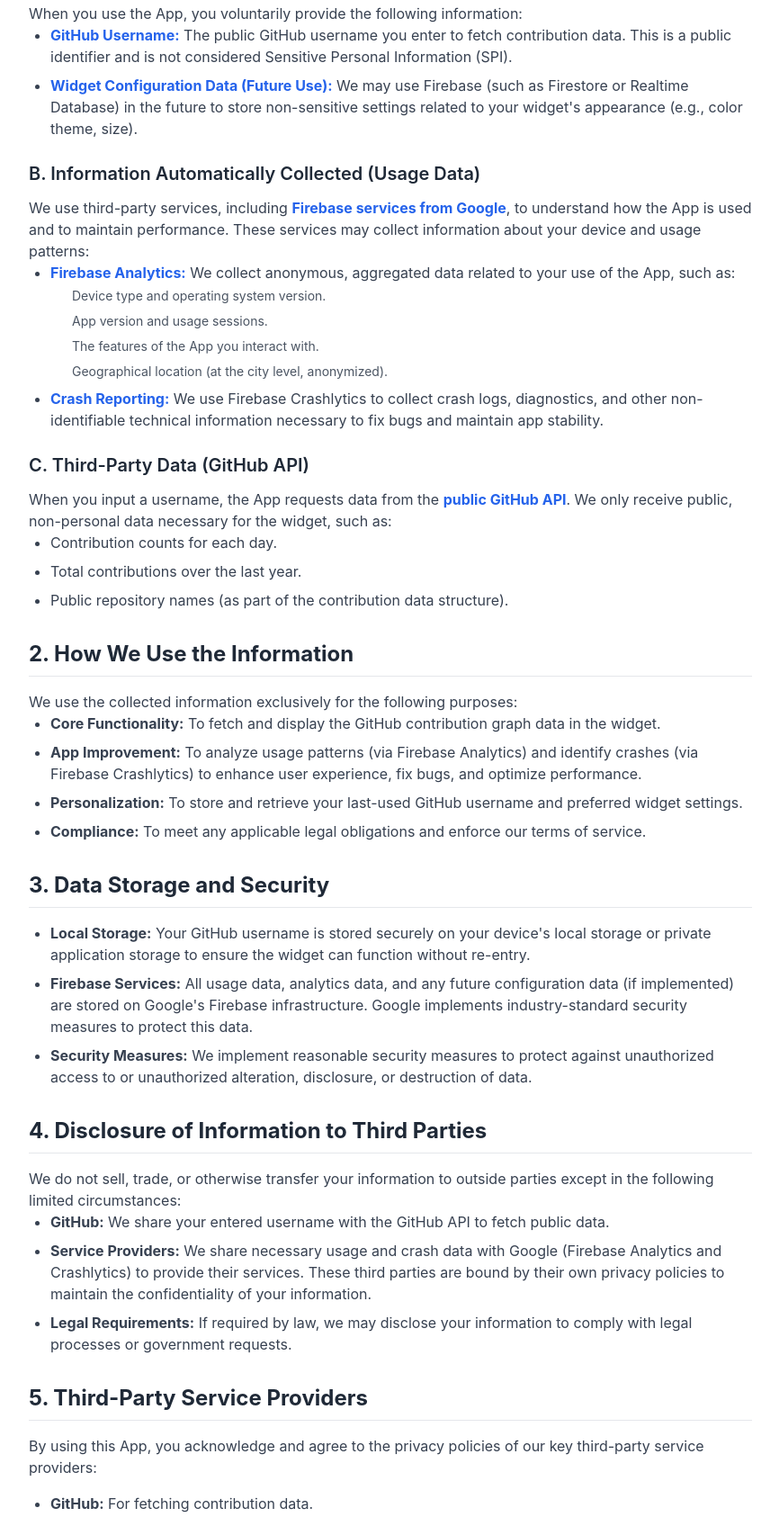
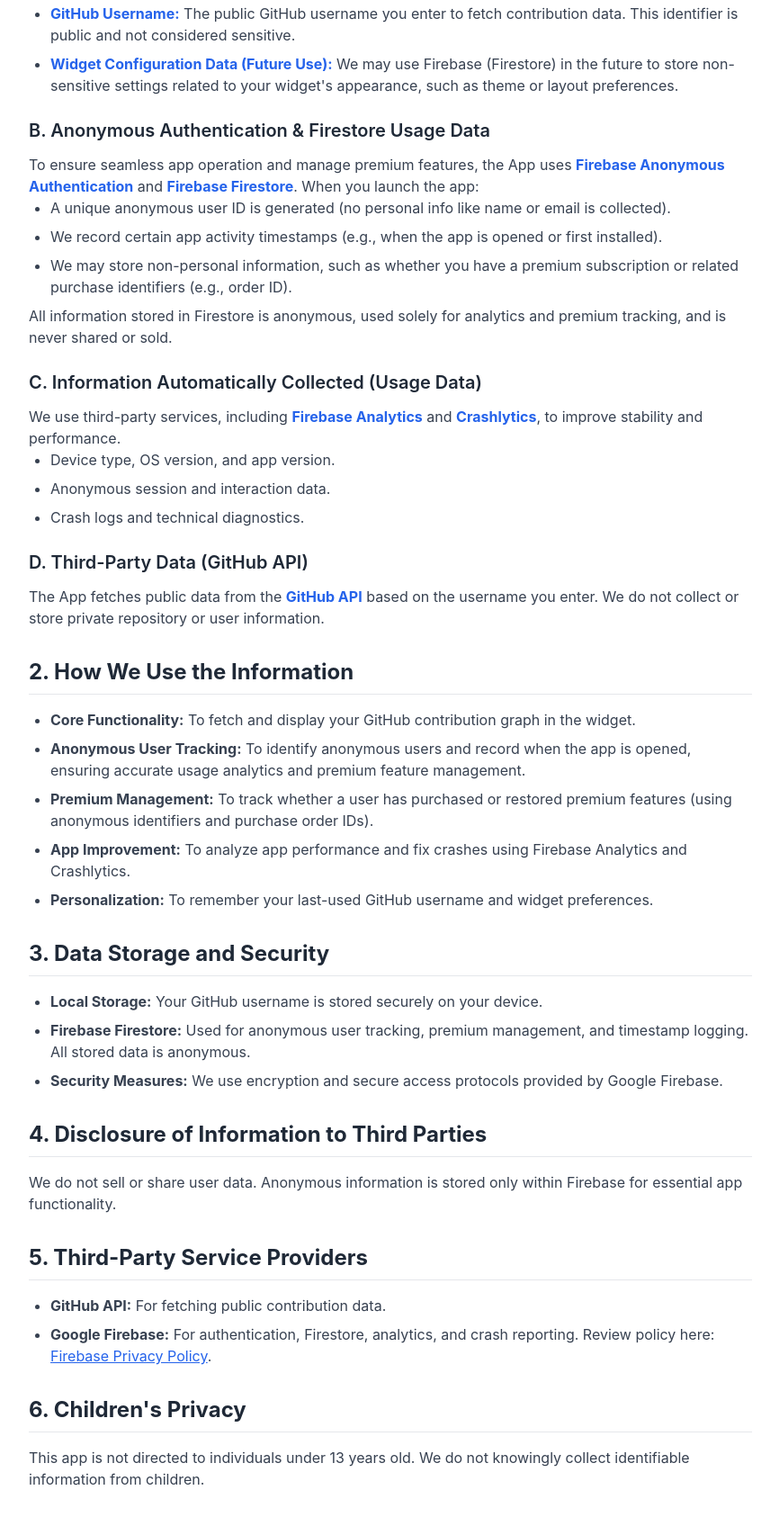
Before and after one commit to agamkoradiya/apps, a plain HTML site: page gitstats/privacy_policy.html in a window 1280 px wide. Shown: the part 487-2173 px from the top of the page at 90% size, without its empty margins (206-1072 px from the left). Drawn offline with nearby package versions, Linux system fonts and the light colour scheme.

Commit message:
Update privacy_policy.html

```diff
--- a/gitstats/privacy_policy.html
+++ b/gitstats/privacy_policy.html
@@ -4,10 +4,8 @@
     <meta charset="UTF-8">
     <meta name="viewport" content="width=device-width, initial-scale=1.0">
     <title>GitStats Widget Privacy Policy</title>
-    <!-- Load Tailwind CSS -->
     <script src="https://cdn.tailwindcss.com"></script>
     <style>
-        /* Custom styles for better readability and a clean look */
         body {
             font-family: 'Inter', sans-serif;
             background-color: #f7f7f9;
@@ -26,7 +24,6 @@
 <body class="p-4 sm:p-8">
     <div class="policy-container mx-auto bg-white shadow-xl rounded-xl p-6 md:p-12">
 
-        <!-- Header -->
         <header class="mb-8 border-b pb-4">
             <h1 class="text-3xl font-extrabold text-gray-800 tracking-tight">Privacy Policy for GitStats Widget App</h1>
             <p class="text-sm text-gray-500 mt-2">
@@ -34,118 +31,97 @@
             </p>
         </header>
 
-        <!-- Policy Introduction -->
         <p class="mb-6 text-gray-700">
-            This Privacy Policy describes how we ("we," "us," or "our") collect, use, and disclose information in connection with your use of the GitStats Widget mobile application (the "App"), designed for Android. We are committed to protecting your privacy. This policy outlines our practices concerning the data we handle, which is primarily public contribution data from GitHub.
+            This Privacy Policy describes how we ("we," "us," or "our") collect, use, and disclose information in connection with your use of the GitStats Widget mobile application (the "App"). We are committed to protecting your privacy. This policy outlines our practices concerning the data we handle, including public GitHub contribution data and limited anonymous analytics data used to improve app functionality.
         </p>
 
         <!-- 1. Information We Collect -->
         <h2 class="text-2xl mt-8 mb-4 font-bold text-gray-800 border-b pb-2">1. Information We Collect</h2>
         <p class="mb-4 text-gray-700">
-            The App is designed to minimize the collection of personal information. We only collect or process data necessary to provide the widget functionality.
+            The App is designed to minimize personal data collection. We only process data necessary for core functionality and app improvement.
         </p>
 
         <h3 class="text-xl mt-6 mb-3 font-semibold text-gray-800">A. Information Voluntarily Provided by You</h3>
-        <p class="text-gray-700">When you use the App, you voluntarily provide the following information:</p>
         <ul class="list-disc ml-6 text-gray-700">
             <li>
-                <strong class="text-blue-600">GitHub Username:</strong> The public GitHub username you enter to fetch contribution data. This is a public identifier and is not considered Sensitive Personal Information (SPI).
+                <strong class="text-blue-600">GitHub Username:</strong> The public GitHub username you enter to fetch contribution data. This identifier is public and not considered sensitive.
             </li>
             <li>
-                <strong class="text-blue-600">Widget Configuration Data (Future Use):</strong> We may use Firebase (such as Firestore or Realtime Database) in the future to store non-sensitive settings related to your widget's appearance (e.g., color theme, size).
+                <strong class="text-blue-600">Widget Configuration Data (Future Use):</strong> We may use Firebase (Firestore) in the future to store non-sensitive settings related to your widget's appearance, such as theme or layout preferences.
             </li>
         </ul>
 
-        <h3 class="text-xl mt-6 mb-3 font-semibold text-gray-800">B. Information Automatically Collected (Usage Data)</h3>
+        <h3 class="text-xl mt-6 mb-3 font-semibold text-gray-800">B. Anonymous Authentication & Firestore Usage Data</h3>
         <p class="text-gray-700">
-            We use third-party services, including <strong class="text-blue-600">Firebase services from Google</strong>, to understand how the App is used and to maintain performance. These services may collect information about your device and usage patterns:
+            To ensure seamless app operation and manage premium features, the App uses
+            <strong class="text-blue-600">Firebase Anonymous Authentication</strong> and
+            <strong class="text-blue-600">Firebase Firestore</strong>. When you launch the app:
         </p>
         <ul class="list-disc ml-6 text-gray-700">
-            <li>
-                <strong class="text-blue-600">Firebase Analytics:</strong> We collect anonymous, aggregated data related to your use of the App, such as:
-                <ul class="list-circle ml-6 mt-1 text-sm text-gray-600">
-                    <li>Device type and operating system version.</li>
-                    <li>App version and usage sessions.</li>
-                    <li>The features of the App you interact with.</li>
-                    <li>Geographical location (at the city level, anonymized).</li>
-                </ul>
-            </li>
-            <li>
-                <strong class="text-blue-600">Crash Reporting:</strong> We use Firebase Crashlytics to collect crash logs, diagnostics, and other non-identifiable technical information necessary to fix bugs and maintain app stability.
+            <li>A unique anonymous user ID is generated (no personal info like name or email is collected).</li>
+            <li>We record certain app activity timestamps (e.g., when the app is opened or first installed).</li>
+            <li>We may store non-personal information, such as whether you have a premium subscription or related purchase identifiers (e.g., order ID).</li>
+        </ul>
+        <p class="text-gray-700 mt-2">
+            All information stored in Firestore is anonymous, used solely for analytics and premium tracking, and is never shared or sold.
+        </p>
+
+        <h3 class="text-xl mt-6 mb-3 font-semibold text-gray-800">C. Information Automatically Collected (Usage Data)</h3>
+        <p class="text-gray-700">
+            We use third-party services, including <strong class="text-blue-600">Firebase Analytics</strong> and <strong class="text-blue-600">Crashlytics</strong>, to improve stability and performance.
+        </p>
+        <ul class="list-disc ml-6 text-gray-700">
+            <li>Device type, OS version, and app version.</li>
+            <li>Anonymous session and interaction data.</li>
+            <li>Crash logs and technical diagnostics.</li>
+        </ul>
+
+        <h3 class="text-xl mt-6 mb-3 font-semibold text-gray-800">D. Third-Party Data (GitHub API)</h3>
+        <p class="text-gray-700">
+            The App fetches public data from the <strong class="text-blue-600">GitHub API</strong> based on the username you enter. We do not collect or store private repository or user information.
+        </p>
+
+        <!-- 2. How We Use the Information -->
+        <h2 class="text-2xl mt-8 mb-4 font-bold text-gray-800 border-b pb-2">2. How We Use the Information</h2>
+        <ul class="list-disc ml-6 text-gray-700">
+            <li><strong>Core Functionality:</strong> To fetch and display your GitHub contribution graph in the widget.</li>
+            <li><strong>Anonymous User Tracking:</strong> To identify anonymous users and record when the app is opened, ensuring accurate usage analytics and premium feature management.</li>
+            <li><strong>Premium Management:</strong> To track whether a user has purchased or restored premium features (using anonymous identifiers and purchase order IDs).</li>
+            <li><strong>App Improvement:</strong> To analyze app performance and fix crashes using Firebase Analytics and Crashlytics.</li>
+            <li><strong>Personalization:</strong> To remember your last-used GitHub username and widget preferences.</li>
+        </ul>
+
+        <!-- (Rest of your sections stay unchanged) -->
+        <h2 class="text-2xl mt-8 mb-4 font-bold text-gray-800 border-b pb-2">3. Data Storage and Security</h2>
+        <ul class="list-disc ml-6 text-gray-700">
+            <li><strong>Local Storage:</strong> Your GitHub username is stored securely on your device.</li>
+            <li><strong>Firebase Firestore:</strong> Used for anonymous user tracking, premium management, and timestamp logging. All stored data is anonymous.</li>
+            <li><strong>Security Measures:</strong> We use encryption and secure access protocols provided by Google Firebase.</li>
+        </ul>
+
+        <h2 class="text-2xl mt-8 mb-4 font-bold text-gray-800 border-b pb-2">4. Disclosure of Information to Third Parties</h2>
+        <p class="text-gray-700">We do not sell or share user data. Anonymous information is stored only within Firebase for essential app functionality.</p>
+
+        <!-- Keep the rest of the sections (5–9) unchanged -->
+        <h2 class="text-2xl mt-8 mb-4 font-bold text-gray-800 border-b pb-2">5. Third-Party Service Providers</h2>
+        <ul class="list-disc ml-6 text-gray-700">
+            <li><strong>GitHub API:</strong> For fetching public contribution data.</li>
+            <li><strong>Google Firebase:</strong> For authentication, Firestore, analytics, and crash reporting. Review policy here:
+                <a href="https://firebase.google.com/support/privacy" class="text-blue-600 hover:text-blue-800 underline">Firebase Privacy Policy</a>.
             </li>
         </ul>
 
-        <h3 class="text-xl mt-6 mb-3 font-semibold text-gray-800">C. Third-Party Data (GitHub API)</h3>
-        <p class="text-gray-700">
-            When you input a username, the App requests data from the <strong class="text-blue-600">public GitHub API</strong>. We only receive public, non-personal data necessary for the widget, such as:
-        </p>
-        <ul class="list-disc ml-6 text-gray-700">
-            <li>Contribution counts for each day.</li>
-            <li>Total contributions over the last year.</li>
-            <li>Public repository names (as part of the contribution data structure).</li>
-        </ul>
+        <h2 class="text-2xl mt-8 mb-4 font-bold text-gray-800 border-b pb-2">6. Children's Privacy</h2>
+        <p class="text-gray-700">This app is not directed to individuals under 13 years old. We do not knowingly collect identifiable information from children.</p>
 
-        <!-- 2. How We Use the Information -->
-        <h2 class="text-2xl mt-8 mb-4 font-bold text-gray-800 border-b pb-2">2. How We Use the Information</h2>
-        <p class="text-gray-700">We use the collected information exclusively for the following purposes:</p>
-        <ul class="list-disc ml-6 text-gray-700">
-            <li><strong>Core Functionality:</strong> To fetch and display the GitHub contribution graph data in the widget.</li>
-            <li><strong>App Improvement:</strong> To analyze usage patterns (via Firebase Analytics) and identify crashes (via Firebase Crashlytics) to enhance user experience, fix bugs, and optimize performance.</li>
-            <li><strong>Personalization:</strong> To store and retrieve your last-used GitHub username and preferred widget settings.</li>
-            <li><strong>Compliance:</strong> To meet any applicable legal obligations and enforce our terms of service.</li>
-        </ul>
+        <h2 class="text-2xl mt-8 mb-4 font-bold text-gray-800 border-b pb-2">7. Compliance with GDPR and CCPA</h2>
+        <p class="text-gray-700">We respect user rights globally. Since data is stored anonymously, it cannot be used to personally identify or track you.</p>
 
-        <!-- 3. Data Storage and Security -->
-        <h2 class="text-2xl mt-8 mb-4 font-bold text-gray-800 border-b pb-2">3. Data Storage and Security</h2>
-        <ul class="list-disc ml-6 text-gray-700">
-            <li><strong>Local Storage:</strong> Your GitHub username is stored securely on your device's local storage or private application storage to ensure the widget can function without re-entry.</li>
-            <li><strong>Firebase Services:</strong> All usage data, analytics data, and any future configuration data (if implemented) are stored on Google's Firebase infrastructure. Google implements industry-standard security measures to protect this data.</li>
-            <li><strong>Security Measures:</strong> We implement reasonable security measures to protect against unauthorized access to or unauthorized alteration, disclosure, or destruction of data.</li>
-        </ul>
+        <h2 class="text-2xl mt-8 mb-4 font-bold text-gray-800 border-b pb-2">8. Changes to This Privacy Policy</h2>
+        <p class="text-gray-700">We may update this policy from time to time and post changes within the App.</p>
 
-        <!-- 4. Disclosure of Information to Third Parties -->
-        <h2 class="text-2xl mt-8 mb-4 font-bold text-gray-800 border-b pb-2">4. Disclosure of Information to Third Parties</h2>
-        <p class="text-gray-700">We do not sell, trade, or otherwise transfer your information to outside parties except in the following limited circumstances:</p>
-        <ul class="list-disc ml-6 text-gray-700">
-            <li><strong>GitHub:</strong> We share your entered username with the GitHub API to fetch public data.</li>
-            <li><strong>Service Providers:</strong> We share necessary usage and crash data with Google (Firebase Analytics and Crashlytics) to provide their services. These third parties are bound by their own privacy policies to maintain the confidentiality of your information.</li>
-            <li><strong>Legal Requirements:</strong> If required by law, we may disclose your information to comply with legal processes or government requests.</li>
-        </ul>
-
-        <!-- 5. Third-Party Service Providers -->
-        <h2 class="text-2xl mt-8 mb-4 font-bold text-gray-800 border-b pb-2">5. Third-Party Service Providers</h2>
-        <p class="mb-4 text-gray-700">By using this App, you acknowledge and agree to the privacy policies of our key third-party service providers:</p>
-        <ul class="list-disc ml-6 text-gray-700">
-            <li><strong>GitHub:</strong> For fetching contribution data.</li>
-            <li><strong>Google Play Services:</strong> Required for all third party services. You can review Google's policy here: <a href="https://www.google.com/policies/privacy/" class="text-blue-600 hover:text-blue-800 underline">Google Privacy Policy</a>.</li>
-            <li>
-                <strong>Google Firebase (Analytics & Crashlytics):</strong> For data analysis, usage statistics, and crash reporting. You can review Firebase's policy here: <a href="https://firebase.google.com/support/privacy" class="text-blue-600 hover:text-blue-800 underline">Firebase Privacy Policy</a>.
-            </li>
-        </ul>
-
-        <!-- 6. Children's Privacy -->
-        <h2 class="text-2xl mt-8 mb-4 font-bold text-gray-800 border-b pb-2">6. Children's Privacy</h2>
-        <p class="text-gray-700">
-            The GitStats Widget is not directed to individuals under the age of 13. We do not knowingly collect personally identifiable information from children under 13. If you are a parent or guardian and you become aware that your child has provided us with information, please contact us. If we become aware that a child under 13 has provided us with personal information, we will take steps to delete such information.
-        </p>
-
-        <!-- 7. Compliance with GDPR and CCPA -->
-        <h2 class="text-2xl mt-8 mb-4 font-bold text-gray-800 border-b pb-2">7. Compliance with GDPR and CCPA</h2>
-        <p class="text-gray-700">
-            Although we primarily handle public, non-sensitive data, we respect the privacy rights of all users. If you reside in a region covered by the GDPR, CCPA, or other comprehensive privacy laws, you have rights regarding the data we process, including the right to access, rectify, or request the deletion of data (where applicable, such as local username storage).
-        </p>
-
-        <!-- 8. Changes to This Privacy Policy -->
-        <h2 class="text-2xl mt-8 mb-4 font-bold text-gray-800 border-b pb-2">8. Changes to This Privacy Policy</h2>
-        <p class="text-gray-700">
-            We may update our Privacy Policy from time to time. We will notify you of any changes by posting the new Privacy Policy within the App and updating the "Effective Date" at the top of this policy. You are advised to review this Privacy Policy periodically for any changes.
-        </p>
-
-        <!-- 9. Contact Us -->
         <h2 class="text-2xl mt-8 mb-4 font-bold text-gray-800 border-b pb-2">9. Contact Us</h2>
-        <p class="text-gray-700">
-            If you have any questions or suggestions about this Privacy Policy, please contact us at:
-        </p>
+        <p class="text-gray-700">If you have questions about this Privacy Policy, please contact:</p>
         <ul class="list-disc ml-6 text-gray-700">
             <li><strong>Email:</strong> <a href="mailto:agamkoradiya333@gmail.com" class="text-blue-600 hover:text-blue-800 underline">agamkoradiya333@gmail.com</a></li>
         </ul>
```
